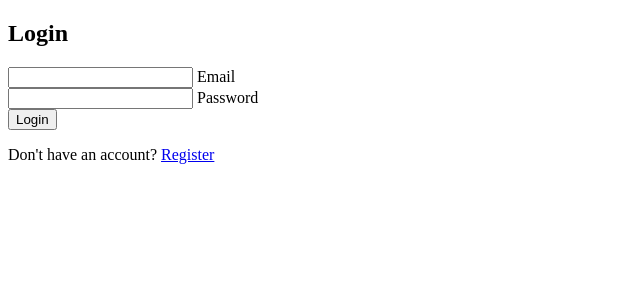
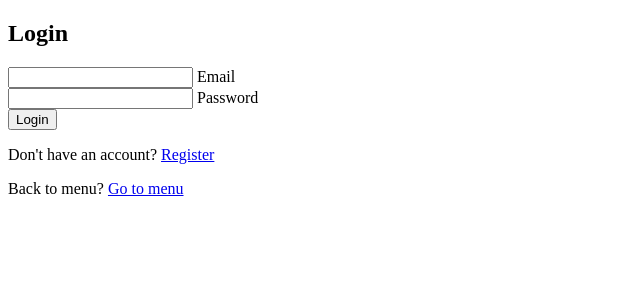
Before and after one commit to M0NSx/Website-project, a Flask app: page /register in a window 1280 px wide. Shown: the top 300 px of the page, without its empty margins (0-640 px from the left). Run offline with Flask 3, Linux system fonts and the light colour scheme.

Commit message:
Update login.html

```diff
--- a/true website/backend/templates/login.html
+++ b/true website/backend/templates/login.html
@@ -26,3 +26,9 @@
                 <div class="register-link">
                     <p>Don't have an account? <a href="{{url_for('create_acc')}}">Register</a></p>
                 </div>
+                <div class="register-link">
+                    <p>Back to menu? <a href="{{url_for('index')}}">Go to menu</a></p>
+                </div>
+            </form>
+        </div>
+    </section>
```
